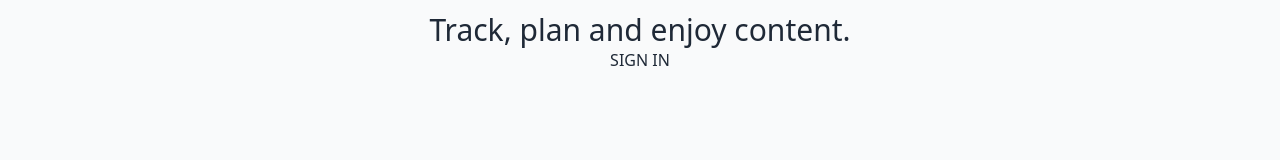
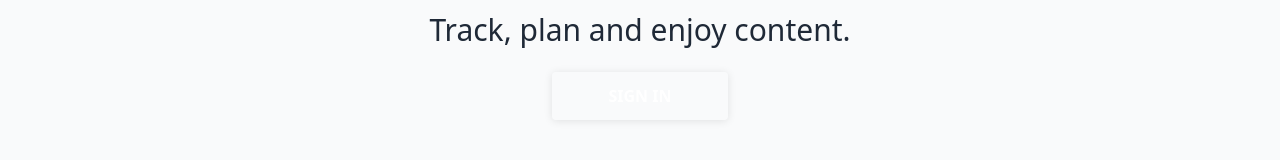
Before and after one commit to pojntfx/consumat.io-frontend, a Next.js app: page /login in a window 1280 px wide. Shown: the part 344-504 px from the top of the page. Built offline with nearby package versions, Linux system fonts and the light colour scheme; no server answers.

Commit message:
feat: Add proper button

```diff
--- a/pages/login.tsx
+++ b/pages/login.tsx
@@ -10,7 +10,10 @@ const Login = () => {
         <p className="text-2xl md:text-3xl mt-2 font-light">
           Track, plan and enjoy content.
         </p>
-        <button onClick={() => signIn(null, { callbackUrl: "/" })}>
+        <button
+          className="text-white font-bold py-3 px-14 rounded shadow mt-6"
+          onClick={() => signIn(null, { callbackUrl: "/" })}
+        >
           SIGN IN
         </button>
       </div>
```
